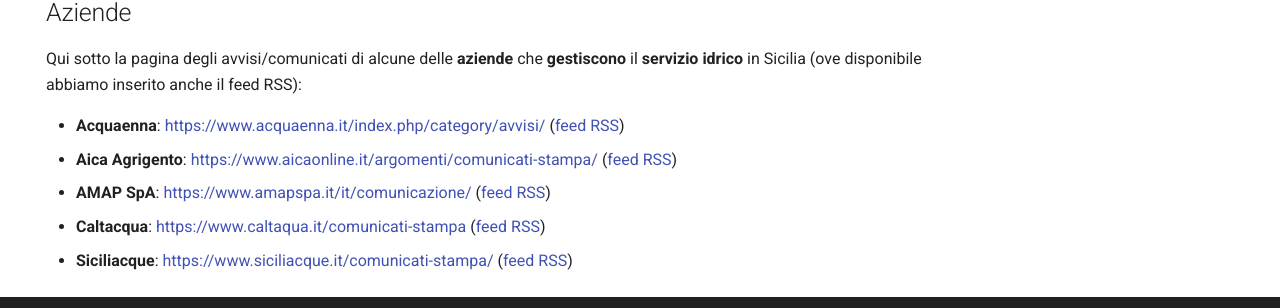
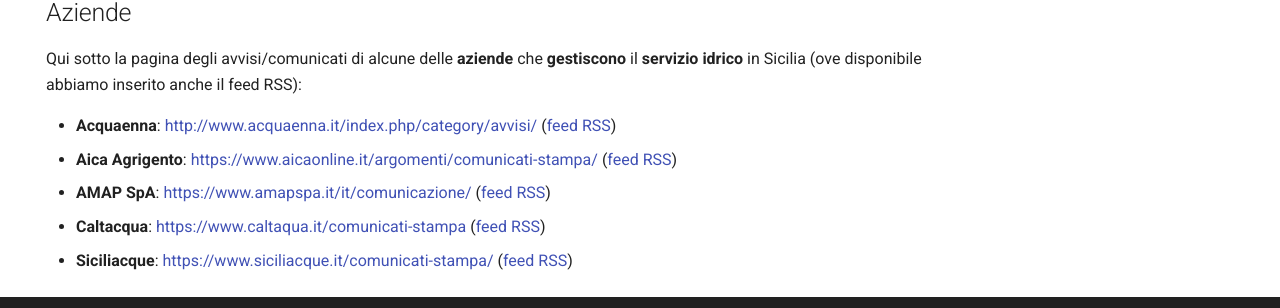
Before and after one commit to opendatasicilia/emergenza-idrica-sicilia, an MkDocs documentation site: the page built from docs/informazioni/index.md, in a window 1280 px wide and 900 px high, scrolled down 784 px. Shown: the part 446-754 px from the top of the window. Built offline with MkDocs 1.6.1 and Material for MkDocs 9.7.7, drawn with Linux system fonts in a browser that asks for light colours; comment, search, counter and statistics services are not loaded; some of the changed lines change nothing that is shown.

Commit message:
Update index.md

```diff
--- a/docs/informazioni/index.md
+++ b/docs/informazioni/index.md
@@ -41,7 +41,7 @@
 
 Qui sotto la pagina degli avvisi/comunicati di alcune delle **aziende** che **gestiscono** il **servizio** **idrico** in Sicilia (ove disponibile abbiamo inserito anche il feed RSS):
 
-- **Acquaenna**: <https://www.acquaenna.it/index.php/category/avvisi/> ([feed RSS](http://www.acquaenna.it/index.php/category/avvisi/feed/))
+- **Acquaenna**: <http://www.acquaenna.it/index.php/category/avvisi/> ([feed RSS](http://www.acquaenna.it/index.php/category/avvisi/feed/))
 - **Aica Agrigento**: <https://www.aicaonline.it/argomenti/comunicati-stampa/> ([feed RSS](https://www.aicaonline.it/argomenti/comunicati-stampa/feed/))
 - **AMAP SpA**: <https://www.amapspa.it/it/comunicazione/> ([feed RSS](https://www.amapspa.it/it/comunicazione/emergenza-idrica/feed/))
 - **Caltacqua**: <https://www.caltaqua.it/comunicati-stampa> ([feed RSS](https://www.caltaqua.it/index.php?option=com_content&view=featured&format=feed&type=rss))
```
